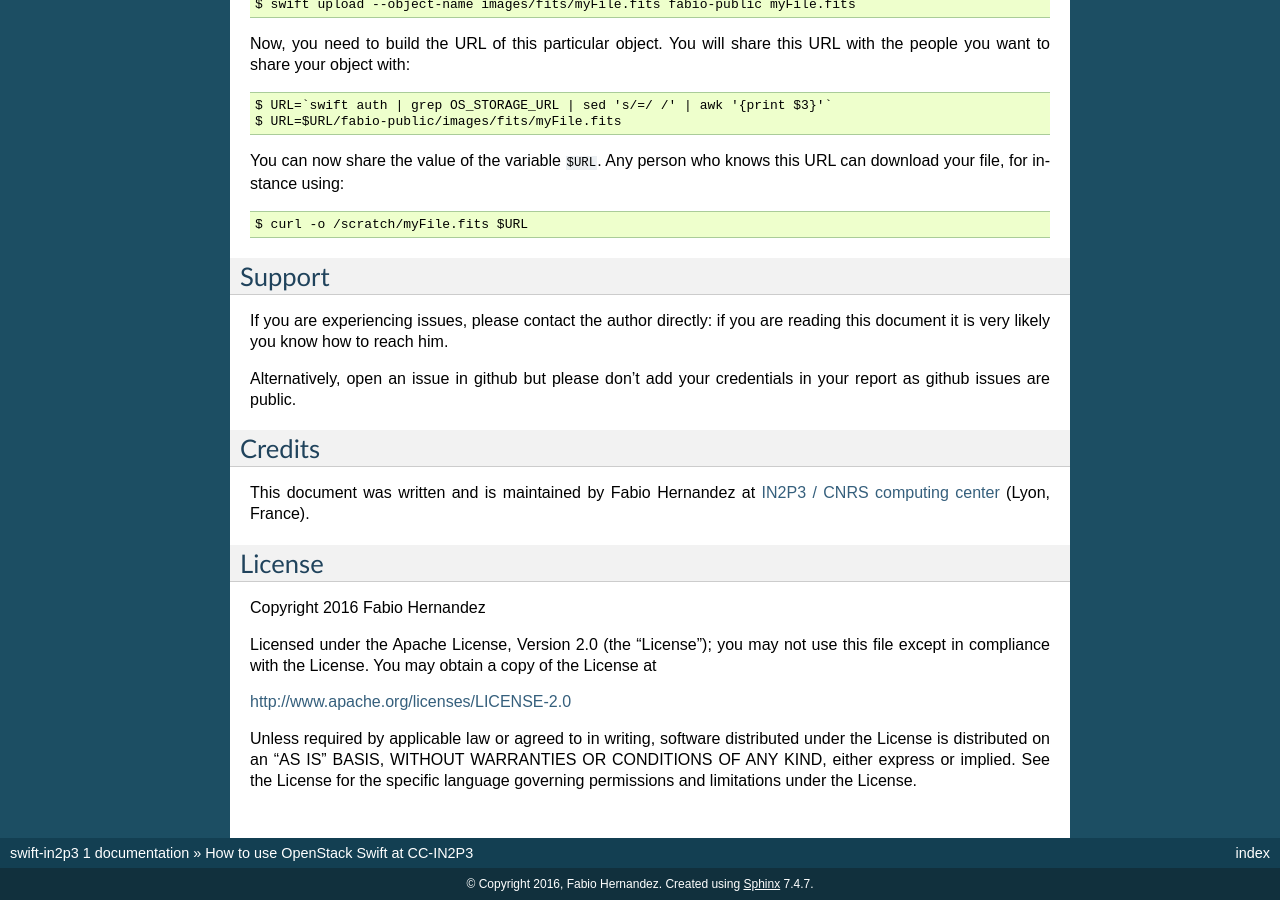
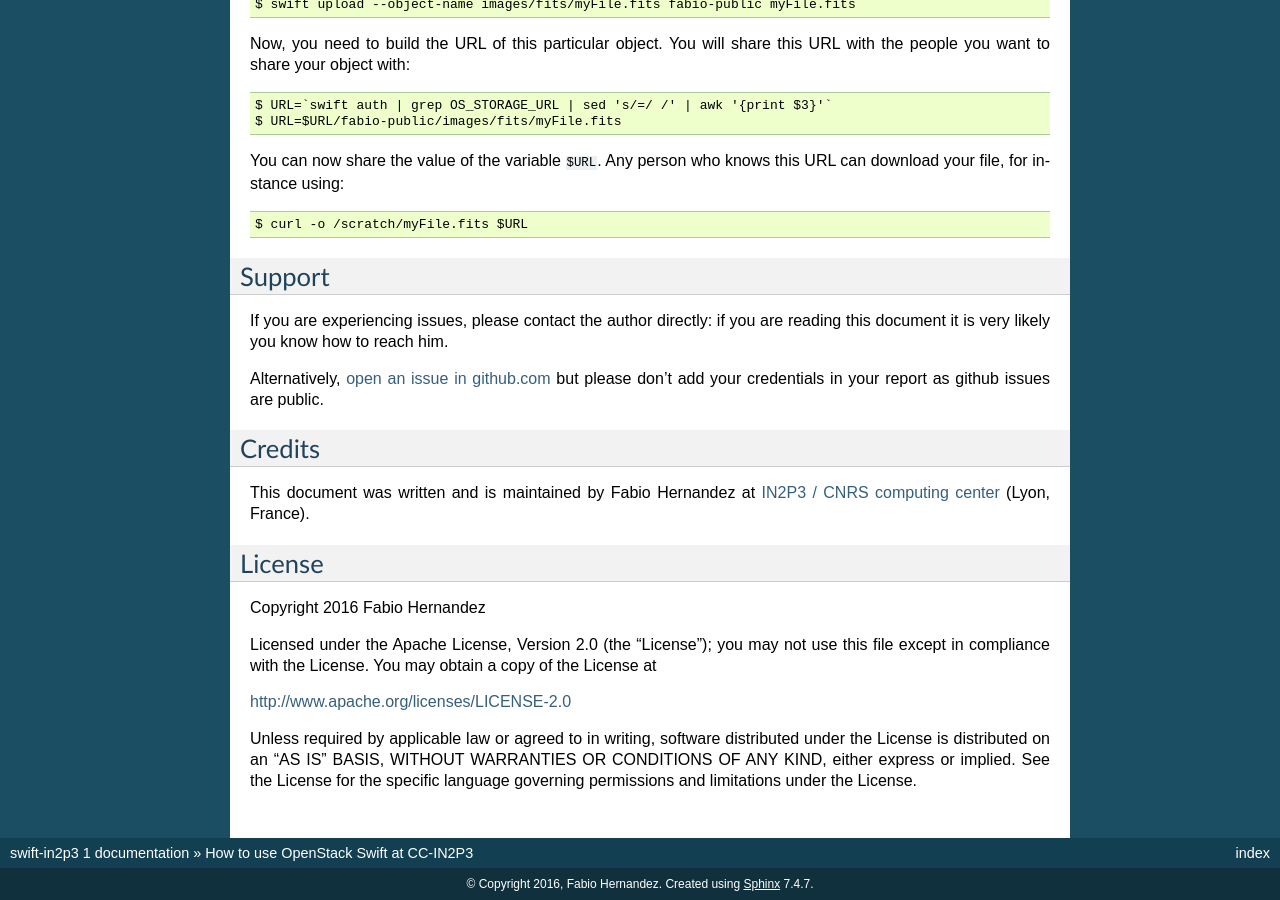
Before and after one commit to airnandez/swift-in2p3, a Sphinx documentation site: the page built from docs/source/index.rst, in a window 1280 px wide and 900 px high, scrolled down 2525 px. Built offline with Sphinx 7.4.7, drawn with Linux system fonts in a browser that asks for light colours.

Commit message:
Add link for submitting issues via github

```diff
--- a/docs/source/index.rst
+++ b/docs/source/index.rst
@@ -134,7 +134,7 @@ Support
 
 If you are experiencing issues, please contact the author directly: if you are reading this document it is very likely you know how to reach him.
 
-Alternatively, open an issue in github but please don't add your credentials in your report as github issues are public.
+Alternatively, `open an issue in github.com <https://github.com/airnandez/swift-in2p3/issues>`_ but please don't add your credentials in your report as github issues are public.
 
 -------
 Credits
```
